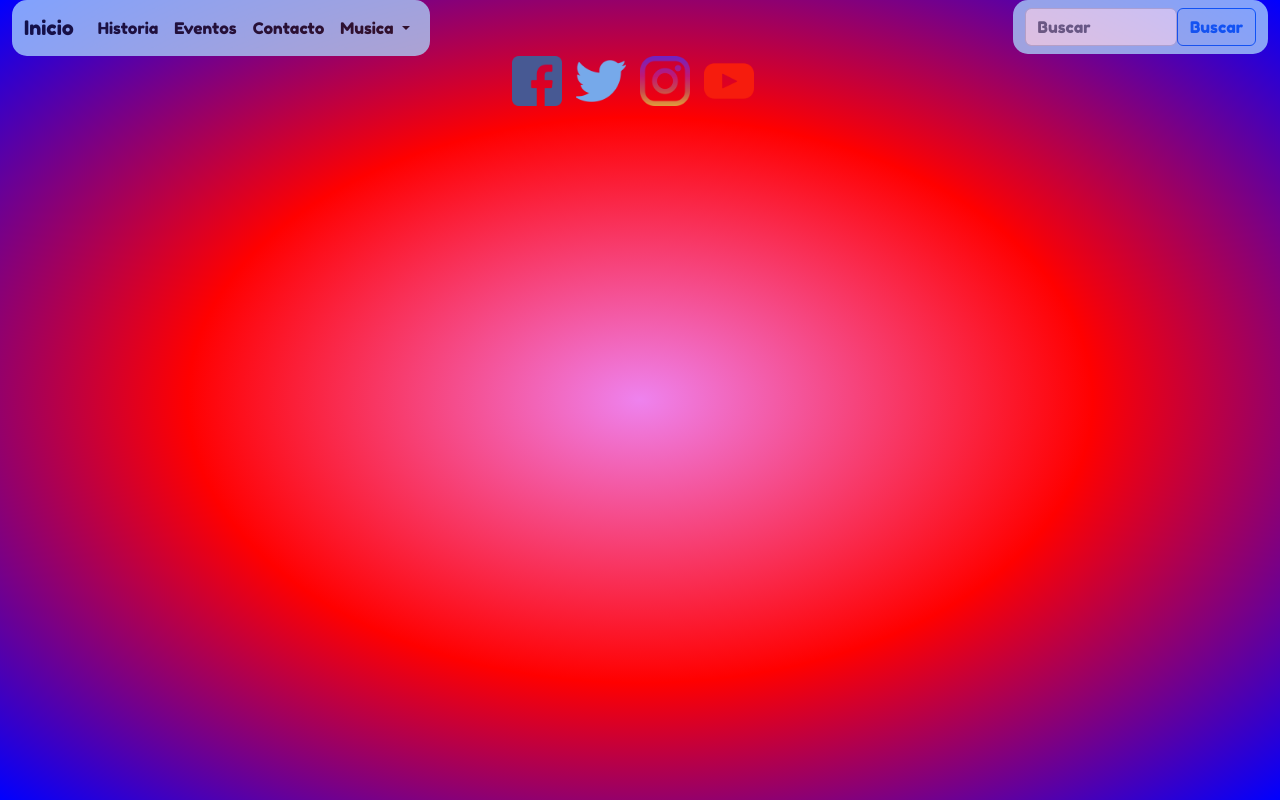
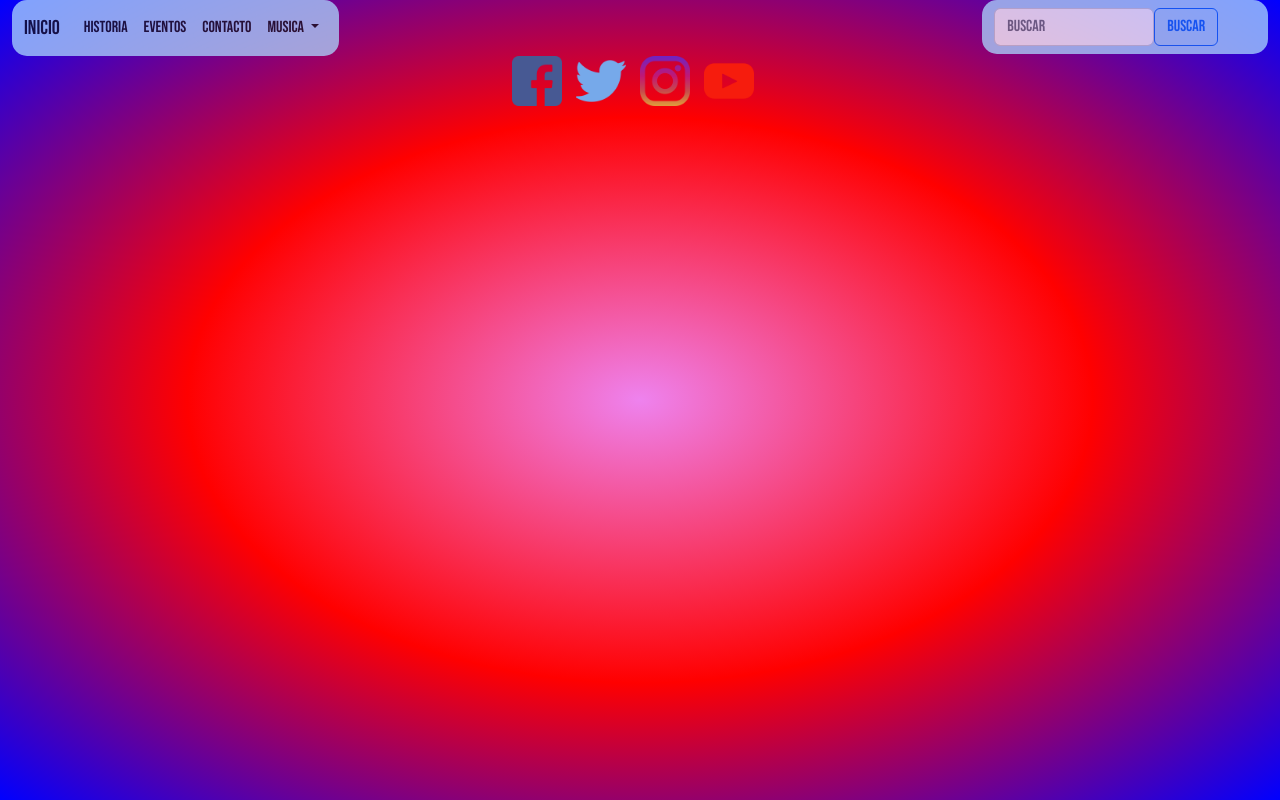
Before and after one commit to IBastarrica/PreEntregaaa3Bastarrica, a website: page index.html in a window 1280 px wide. Drawn offline with nearby package versions, Linux system fonts and the light colour scheme; a web font is replaced by a local one.

Commit message:
se cambia la fuente nuevamente

```diff
--- a/sass/base/_fonts.scss
+++ b/sass/base/_fonts.scss
@@ -2,4 +2,3 @@
 @import url("https://fonts.googleapis.com/css2?family=Trispace:wght@200&display=swap");
 @import url("https://fonts.googleapis.com/css2?family=Bebas+Neue&display=swap");
 @import url("https://fonts.googleapis.com/css2?family=Akaya+Telivigala&display=swap");
-@import url('https://fonts.googleapis.com/css2?family=Fredoka+One&display=swap');
--- a/sass/base/_reset.scss
+++ b/sass/base/_reset.scss
@@ -3,5 +3,5 @@
 * {
     margin: 0;
     padding: 0;
-    font-family: 'Fredoka One', cursive;
+    font-family: "Bebas Neue", cursive;
   }
```
Also changed, not shown: css/style.css, 1 other file.
